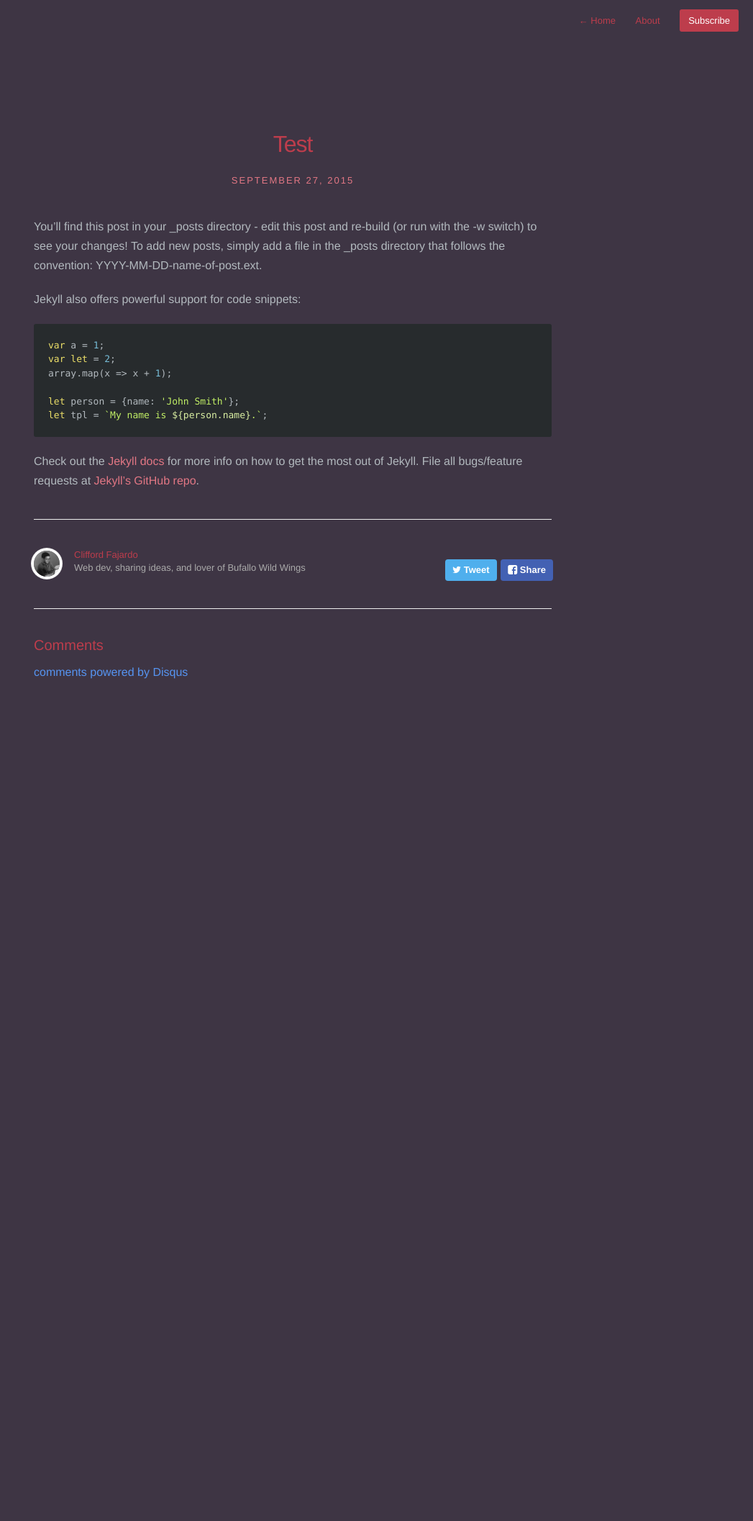
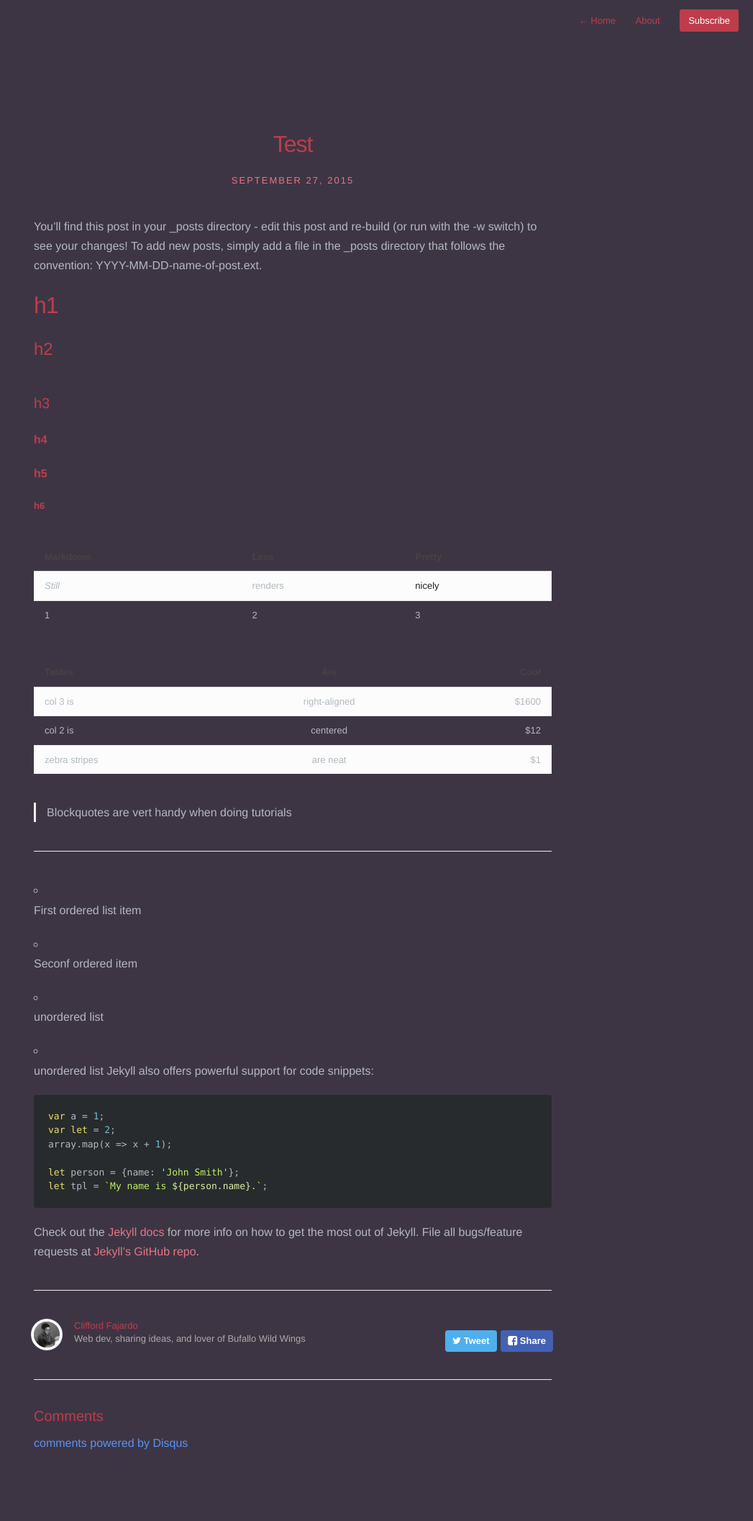
Before and after one commit to JosephSun/cliffordfajardo.github.io, a Jekyll site: the page built from _posts/2015-09-27-testblog.markdown, in a window 1280 px wide. Shown: the whole page at 72% size, without its empty margins (233-1280 px from the left). Built offline with Jekyll 4.4.1, drawn with Linux system fonts in a browser that asks for light colours; nearby versions of some CDN libraries; Markdown is read by kramdown in place of the engine named in the settings; comment, search, counter and statistics services are not loaded; before the commit the page ends 1042 px from its top, so only the background shows below that.

Commit message:
theme change

```diff
--- /dev/null
+++ b/CNAME
@@ -0,0 +1 @@
+cliffordfajardo.com
--- a/_posts/2015-09-27-testblog.markdown
+++ b/_posts/2015-09-27-testblog.markdown
@@ -7,6 +7,37 @@ description: Thriller Comedy Horror
 You'll find this post in your `_posts` directory - edit this post and re-build (or run with the `-w` switch) to see your changes!
 To add new posts, simply add a file in the `_posts` directory that follows the convention: YYYY-MM-DD-name-of-post.ext.
 
+
+#h1
+##h2
+###h3
+####h4
+####h5
+###### h6
+
+Markdown | Less | Pretty
+--- | --- | ---
+*Still* | `renders` | **nicely**
+1 | 2 | 3
+
+
+| Tables        | Are           | Cool  |
+| ------------- |:-------------:| -----:|
+| col 3 is      | right-aligned | $1600 |
+| col 2 is      | centered      |   $12 |
+| zebra stripes | are neat      |    $1 |
+
+> Blockquotes are vert handy when doing tutorials
+
+___
+
+1. First ordered list item
+
+2. Seconf ordered item
+
+* unordered list
+
+* unordered list
 Jekyll also offers powerful support for code snippets:
 
 {% highlight javascript %}
--- a/assets/css/highlight.css
+++ b/assets/css/highlight.css
@@ -105,14 +105,14 @@
   opacity: 0.7;
 }
 
-/*.highlight pre code * {
-  white-space: nowrap;    // this sets all children inside to nowrap
-}*/
-
-/*.highlight pre {
-  overflow-x: auto;       // this sets the scrolling in x
-}*/
+/*Horizontal scrolling*/
+.highlight pre code * {
+  white-space: nowrap;  /* this sets all children inside to nowrap*/
+}
+.highlight pre {
+  overflow-x: auto;     /* this sets the scrolling in x */
+}
 
 .highlight pre code {
-  white-space: pre;       // forces <code> to respect <pre> formatting
+  white-space: pre;     /*forces <code> to respect <pre> formatting */
 }
--- a/assets/css/style.css
+++ b/assets/css/style.css
@@ -130,8 +130,11 @@ nav.main-nav a {
 	/*font-weight: bold;*/
 	line-height: 1.35;
 	border-radius: 3px;
+}
+nav.main-nav a:hover{
+	color: #aaa;
+}
 
-}
 nav.main-nav a.cta {
 	background: #BD3D4C;
 	color: #fff;
```
Also changed, not shown: about.md (+0 -1 lines).
